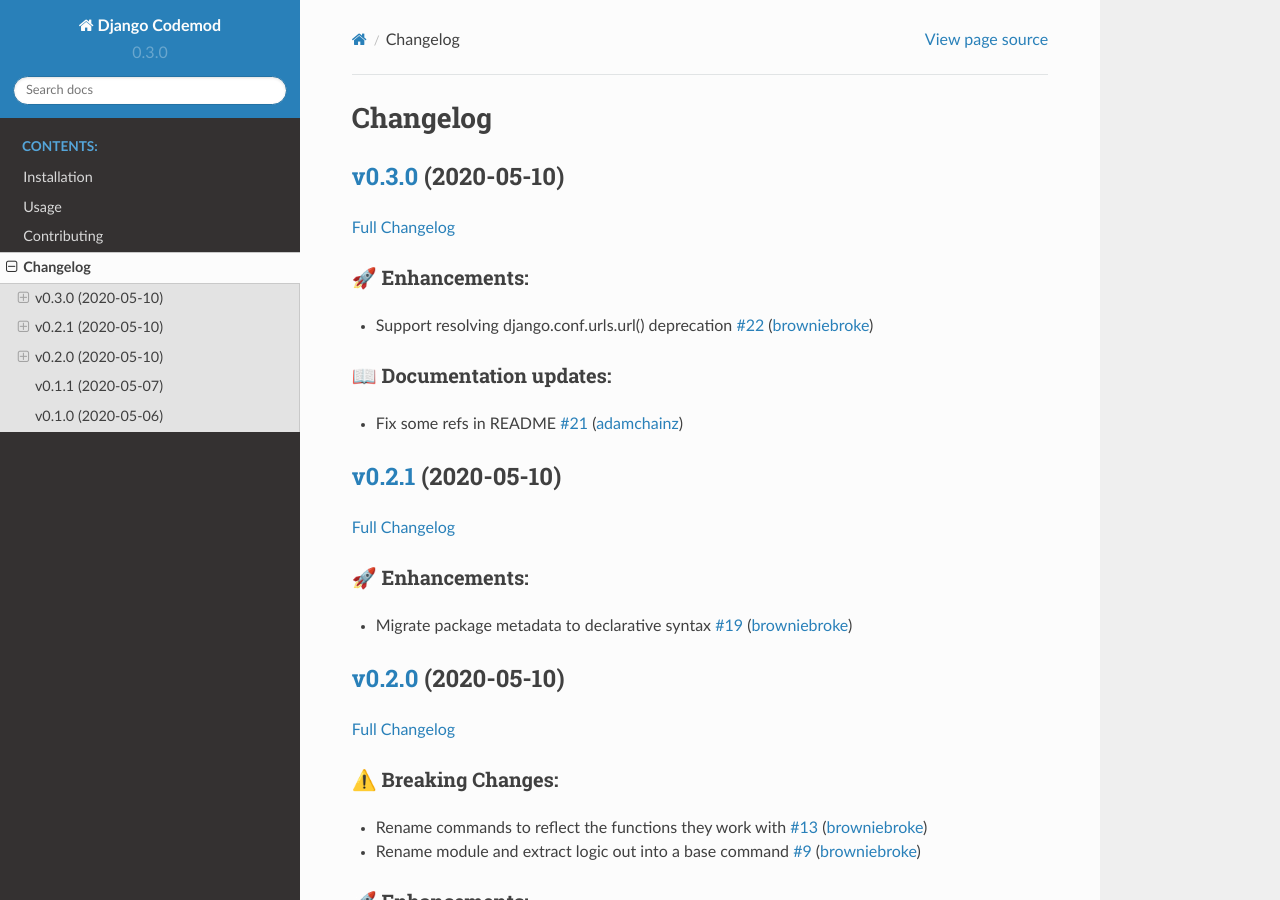
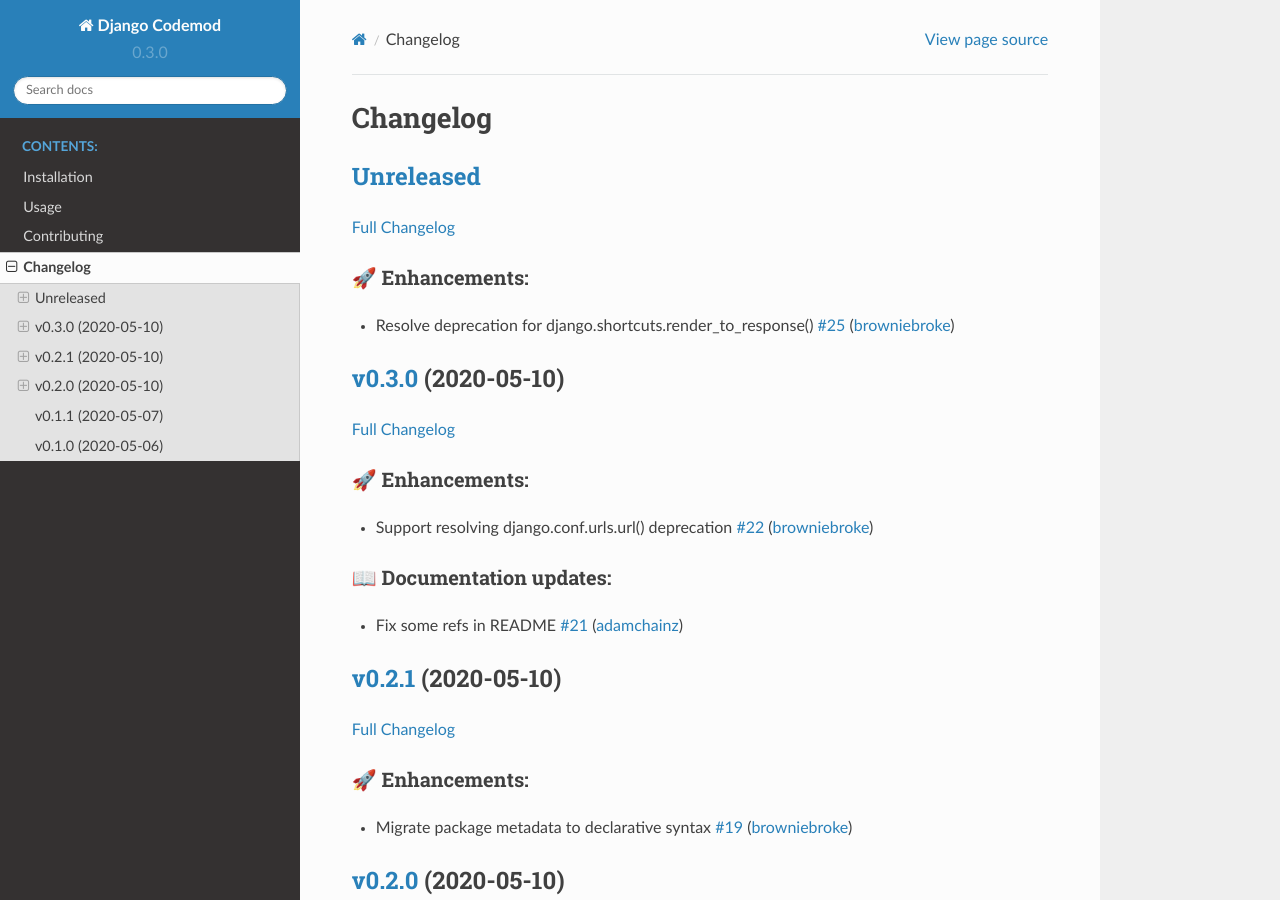
Before and after one commit to browniebroke/django-codemod, a Sphinx documentation site: the page built from docs/changelog.md, in a window 1280 px wide and 900 px high. Built offline with Sphinx 7.4.7 and the Read the Docs theme 2.0.0, drawn with Linux system fonts in a browser that asks for light colours; pages that are not in the unit, such as notebooks, are missing from menus.

Commit message:
Update Changelog

```diff
--- a/docs/changelog.md
+++ b/docs/changelog.md
@@ -1,4 +1,12 @@
 # Changelog
+
+## [Unreleased](https://github.com/browniebroke/django-codemod/tree/HEAD)
+
+[Full Changelog](https://github.com/browniebroke/django-codemod/compare/v0.3.0...HEAD)
+
+### 🚀 Enhancements:
+
+- Resolve deprecation for django.shortcuts.render\_to\_response\(\) [\#25](https://github.com/browniebroke/django-codemod/pull/25) ([browniebroke](https://github.com/browniebroke))
 
 ## [v0.3.0](https://github.com/browniebroke/django-codemod/tree/v0.3.0) (2020-05-10)
 
```
